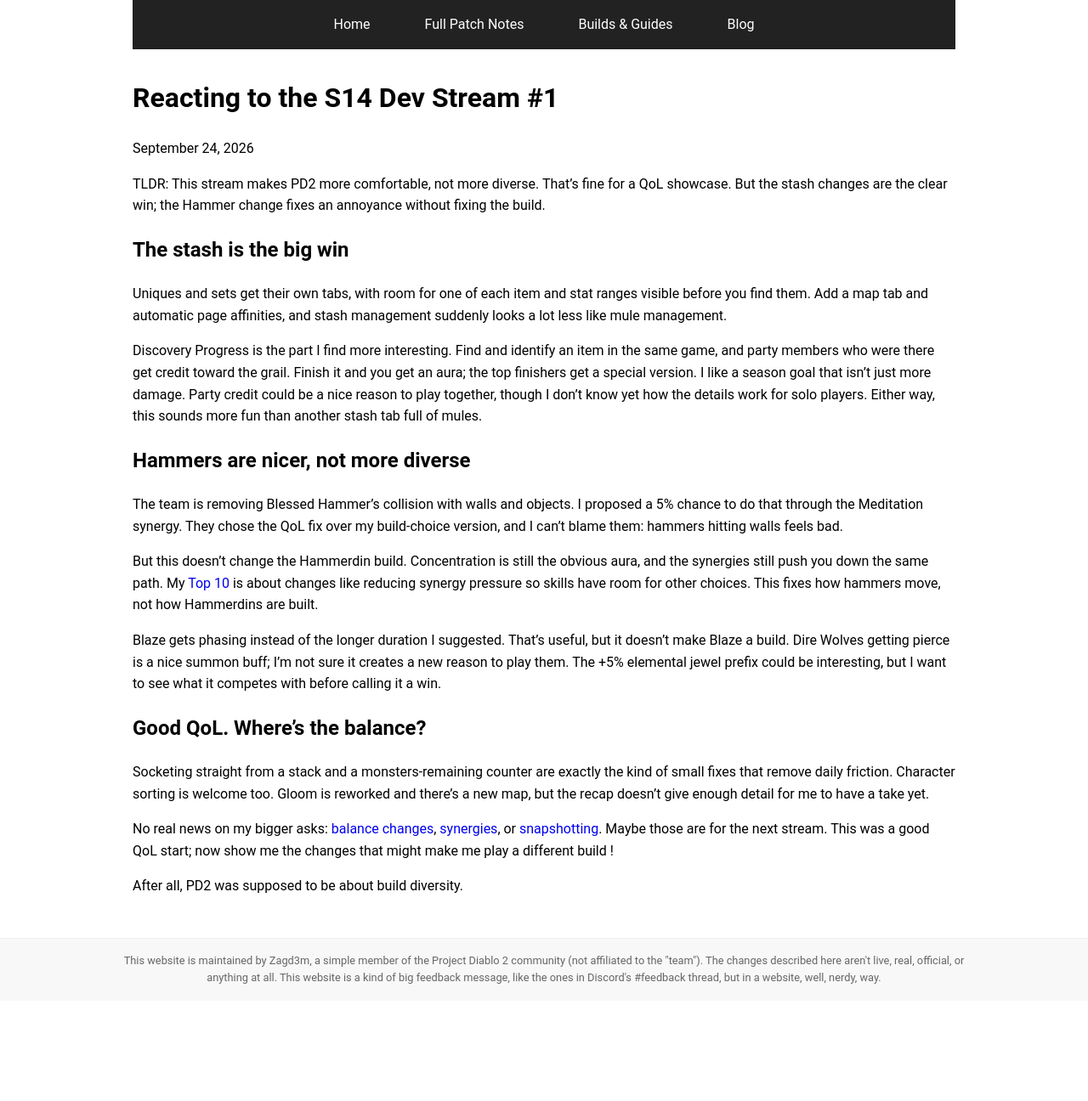
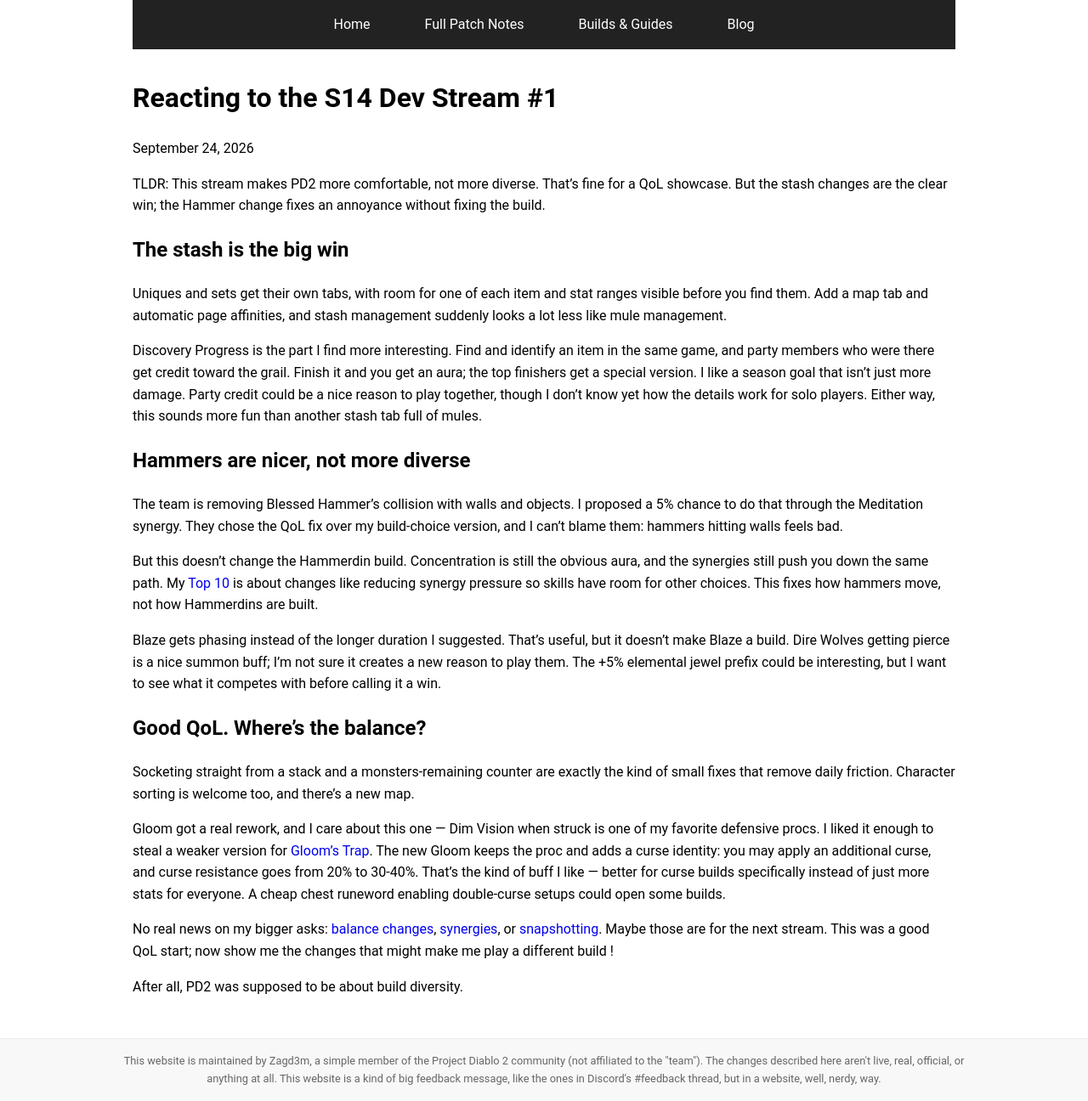
Before and after one commit to zagd3m/patchnotes, a Jekyll site: the page built from docs/_posts/2026-09-24-s14-dev-stream-1.markdown, in a window 1280 px wide. Shown: the whole page at 85% size. Built offline with Jekyll 4.4.1, drawn with Linux system fonts in a browser that asks for light colours; before the commit the page ends 1178 px from its top, so only the background shows below that.

Commit message:
Expand Gloom rework commentary in S14 Dev Stream #1 post

```diff
--- a/docs/_posts/2026-09-24-s14-dev-stream-1.markdown
+++ b/docs/_posts/2026-09-24-s14-dev-stream-1.markdown
@@ -23,7 +23,9 @@
 
 ## Good QoL. Where's the balance?
 
-Socketing straight from a stack and a monsters-remaining counter are exactly the kind of small fixes that remove daily friction. Character sorting is welcome too. Gloom is reworked and there's a new map, but the recap doesn't give enough detail for me to have a take yet.
+Socketing straight from a stack and a monsters-remaining counter are exactly the kind of small fixes that remove daily friction. Character sorting is welcome too, and there's a new map.
+
+Gloom got a real rework, and I care about this one — Dim Vision when struck is one of my favorite defensive procs. I liked it enough to steal a weaker version for [Gloom's Trap]({{ site.baseurl }}/full-notes#glooms-trap). The new Gloom keeps the proc and adds a curse identity: you may apply an additional curse, and curse resistance goes from 20% to 30-40%. That's the kind of buff I like — better for curse builds specifically instead of just more stats for everyone. A cheap chest runeword enabling double-curse setups could open some builds.
 
 No real news on my bigger asks: [balance changes]({{ site.baseurl }}/blog/top-10-changes/#1-balance-changes), [synergies]({{ site.baseurl }}/blog/top-10-changes/#6-nerf-synergies-buff-proc-based-builds), or [snapshotting]({{ site.baseurl }}/blog/top-10-changes/#2-fix-snapshotting). Maybe those are for the next stream. This was a good QoL start; now show me the changes that might make me play a different build !
 
```
